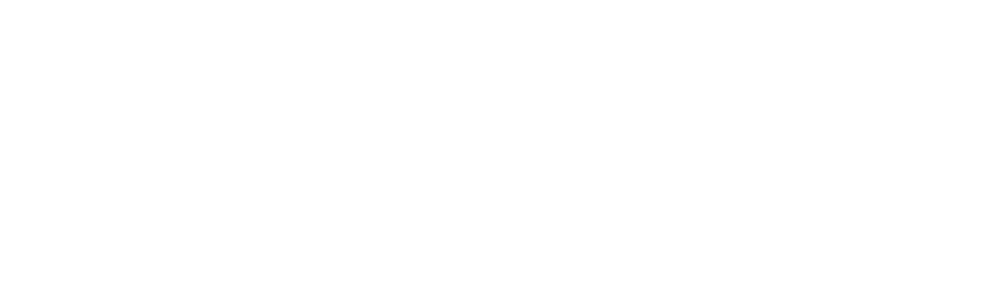
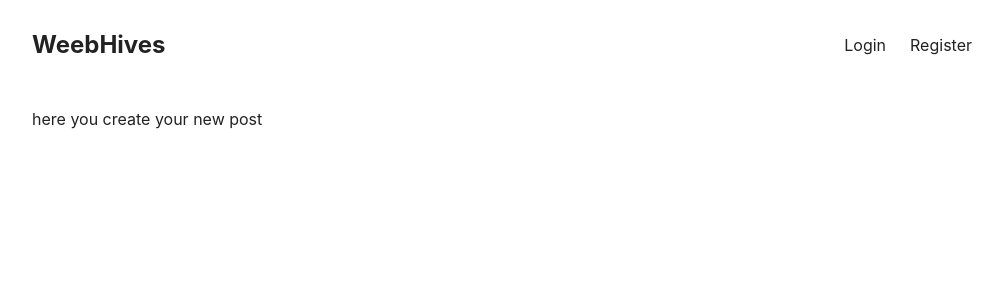
Before and after one commit to LynnT-2003/hentai-blog-proj, a React (Create React App) app in the folder client/: page /create in a window 1280 px wide. Before the commit this address had no page. Shown: the top 300 px of the page, without its empty margins (138-1141 px from the left). Built offline with nearby package versions, Linux system fonts and the light colour scheme; no server answers.

Commit message:
Created added route for creating a new post

```diff
--- a/client/src/App.js
+++ b/client/src/App.js
@@ -6,6 +6,7 @@
 import IndexPage from "./pages/IndexPage";
 import LoginPage from "./pages/LoginPage";
 import RegisterPage from "./pages/RegisterPage";
+import CreatePost from "./pages/CreatePost";
 import { UserContextProvider } from "./UserContext";
 
 function App() {
@@ -16,6 +17,7 @@
           <Route index element={<IndexPage />} />
           <Route path={"/login"} element={<LoginPage />} />
           <Route path={"/register"} element={<RegisterPage />} />
+          <Route path={"/create"} element={<CreatePost />} />
         </Route>
       </Routes>
     </UserContextProvider>
--- /dev/null
+++ b/client/src/pages/CreatePost.js
@@ -0,0 +1,3 @@
+export default function CreatePost() {
+  return <div>here you create your new post</div>;
+}
```
